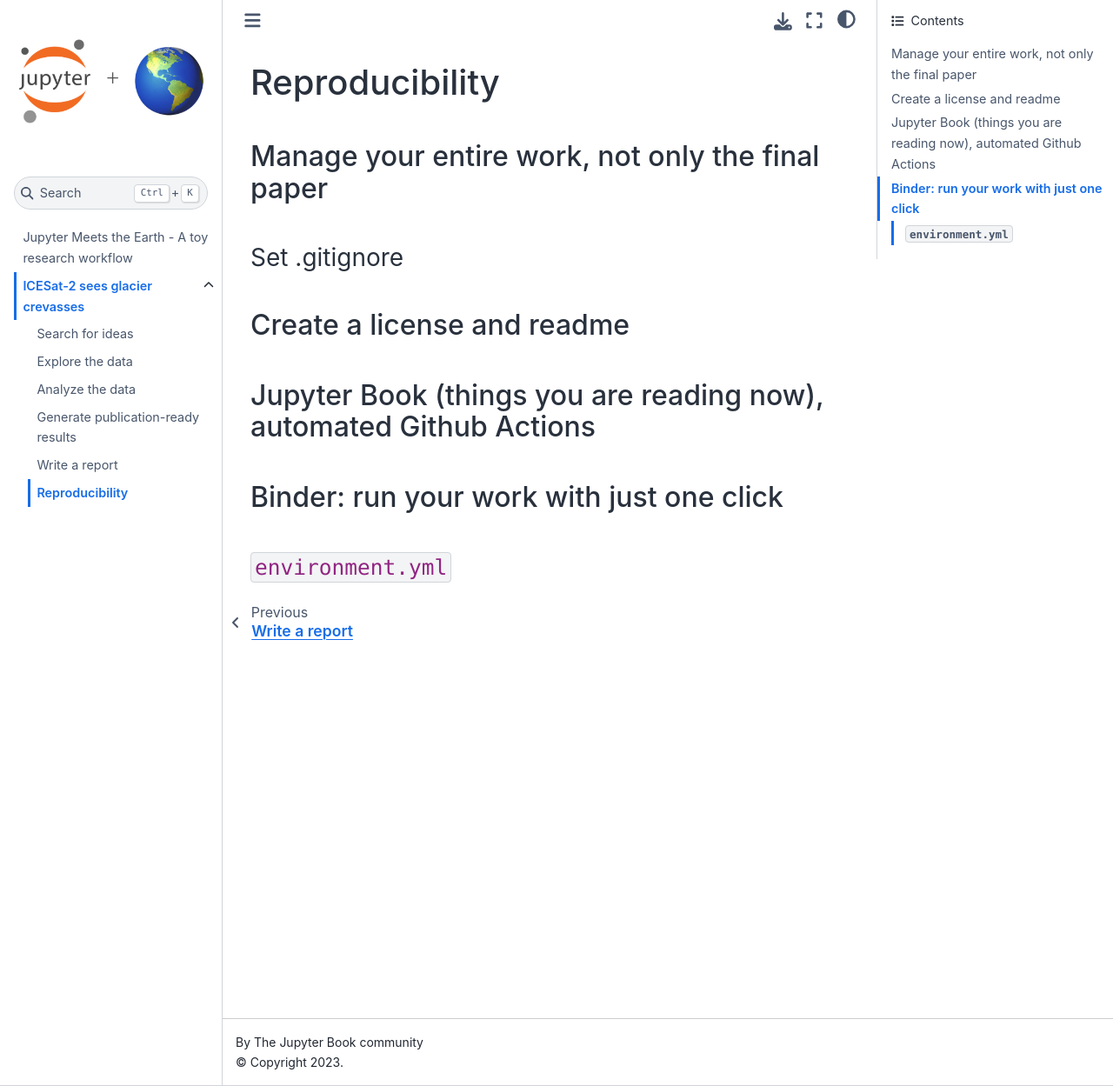
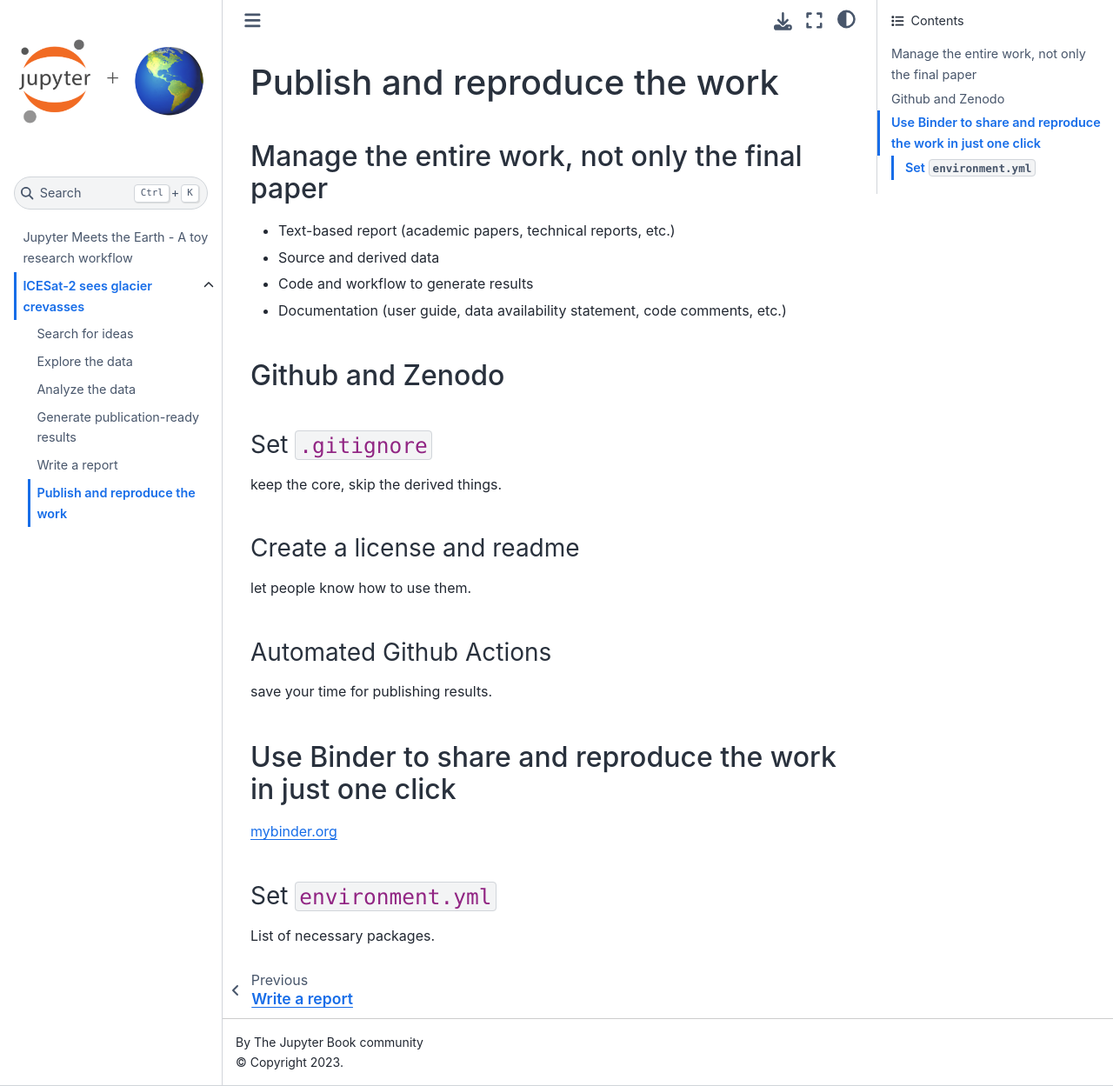
Before and after one commit to geostacks/toy-research-workflow, a Jupyter Book: the page built from docs/icesat2-crevasses/reproduce.md, in a window 1280 px wide and 1249 px high. Shown: the whole window at 87% size. Built offline with Jupyter Book 1.0.4 settings and Sphinx 7.4.7 and the Sphinx Book theme 1.1.4, drawn with Linux system fonts in a browser that asks for light colours; pages that are not in the unit, such as notebooks, are missing from menus.

Commit message:
Finalize writeup

```diff
--- a/docs/icesat2-crevasses/reproduce.md
+++ b/docs/icesat2-crevasses/reproduce.md
@@ -1,13 +1,30 @@
-# Reproducibility
+# Publish and reproduce the work
 
-## Manage your entire work, not only the final paper
+## Manage the entire work, not only the final paper
 
-### Set .gitignore
+- Text-based report (academic papers, technical reports, etc.)
+- Source and derived data
+- Code and workflow to generate results
+- Documentation (user guide, data availability statement, code comments, etc.)
 
-## Create a license and readme
+## Github and Zenodo
 
-## Jupyter Book (things you are reading now), automated Github Actions
+### Set `.gitignore`
 
-## Binder: run your work with just one click
+keep the core, skip the derived things.
 
-### `environment.yml`
+### Create a license and readme
+
+let people know how to use them.
+
+### Automated Github Actions
+
+save your time for publishing results.
+
+## Use Binder to share and reproduce the work in just one click
+
+[mybinder.org](https://mybinder.org/)
+
+### Set `environment.yml`
+
+List of necessary packages.
```
Also changed, not shown: docs/icesat2-crevasses/writeup.md (+41 -4 lines), docs/icesat2-crevasses/images/find_ipynb_link.PNG (added).
